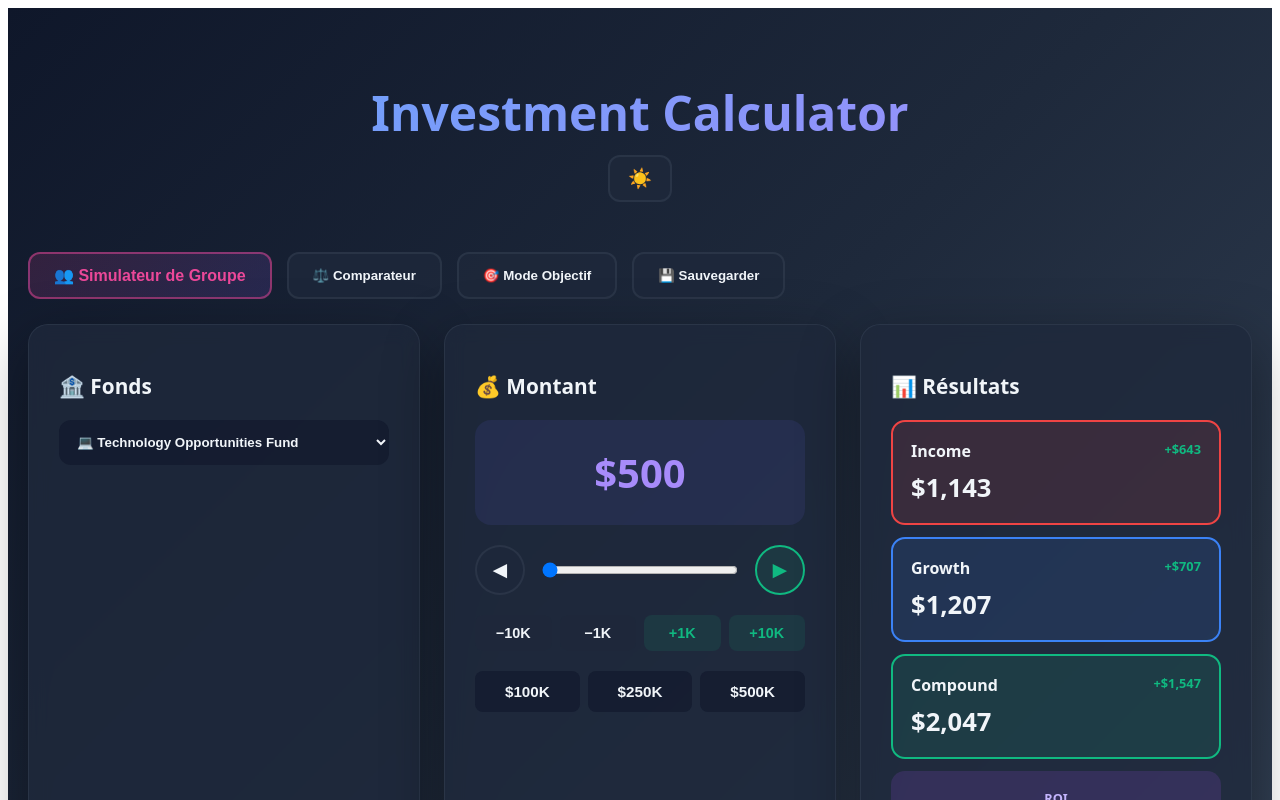
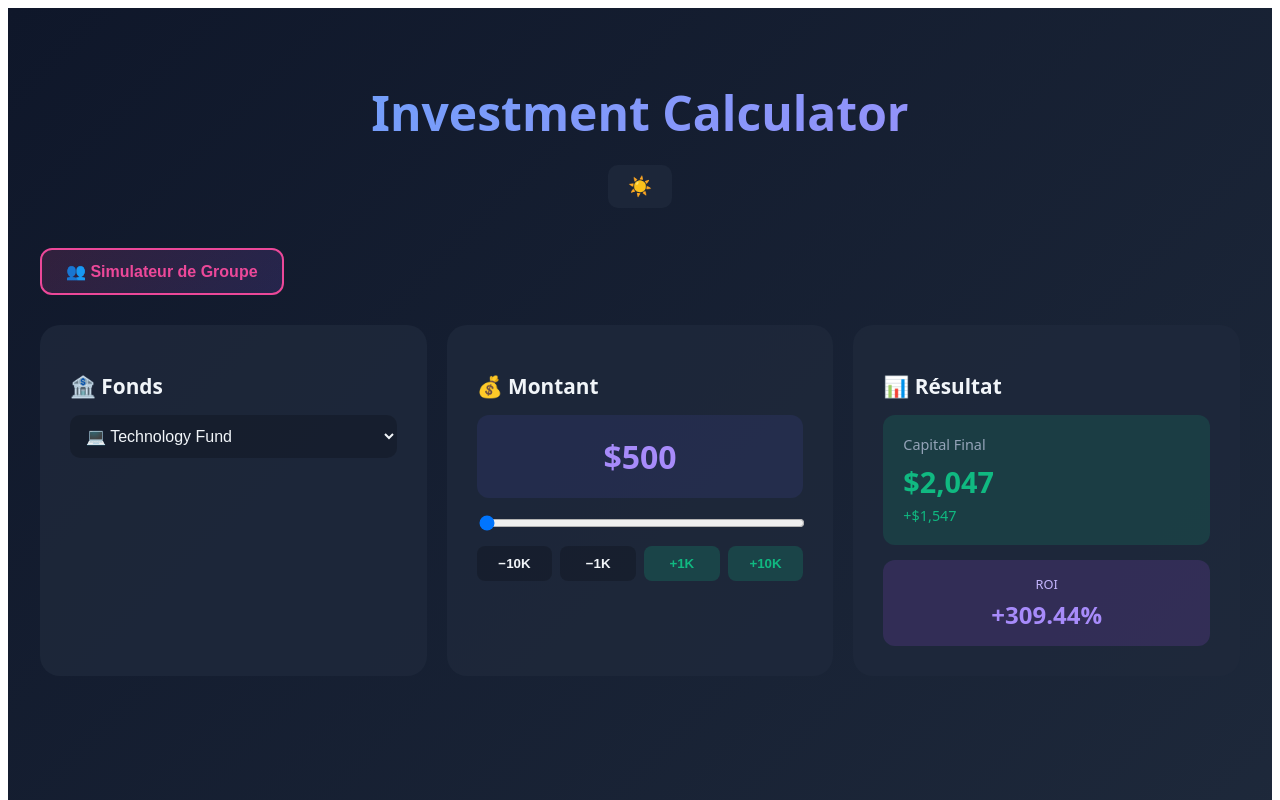
Before and after one commit to Digifab-Git/investment-calculator, a React (Vite) app: page / in a window 1280 px wide. Shown: the top 800 px of the page. Built offline with nearby package versions, Linux system fonts and the light colour scheme.

Commit message:
Update App.jsx

```diff
--- a/src/App.jsx
+++ b/src/App.jsx
@@ -1,364 +1,130 @@
-import React, { useState, useEffect, useRef } from 'react';
+import React, { useState, useEffect } from 'react';
 
 export default function InvestmentCalculator() {
   const funds = [
-    { name: 'Technology Opportunities Fund', rateIncome: 0.005, rateGrowth: 0.0055, minimum: 500, duration: 12, icon: '💻' },
-    { name: 'Energy and Natural Resources Fund', rateIncome: 0.006, rateGrowth: 0.0065, minimum: 10000, duration: 10, icon: '⚡' },
-    { name: 'Health Sciences Opportunities Fund', rateIncome: 0.008, rateGrowth: 0.0085, minimum: 100000, duration: 10, icon: '💊' },
-    { name: 'Fonds pour les Marchés Émergents', rateIncome: 0.009, rateGrowth: 0.010, minimum: 250000, duration: 10, icon: '🌍' },
-    { name: 'Fonds International LGMCORP', rateIncome: 0.012, rateGrowth: 0.0125, minimum: 500000, duration: 10, icon: '🌟' }
+    { name: 'Technology Fund', rateIncome: 0.005, rateGrowth: 0.0055, minimum: 500, duration: 12, icon: '💻' },
+    { name: 'Energy Fund', rateIncome: 0.006, rateGrowth: 0.0065, minimum: 10000, duration: 10, icon: '⚡' },
+    { name: 'Health Fund', rateIncome: 0.008, rateGrowth: 0.0085, minimum: 100000, duration: 10, icon: '💊' },
+    { name: 'Emerging Markets', rateIncome: 0.009, rateGrowth: 0.010, minimum: 250000, duration: 10, icon: '🌍' },
+    { name: 'International Fund', rateIncome: 0.012, rateGrowth: 0.0125, minimum: 500000, duration: 10, icon: '🌟' }
   ];
 
   const [selectedFund, setSelectedFund] = useState(funds[0]);
-  const [amount, setAmount] = useState(selectedFund.minimum);
+  const [amount, setAmount] = useState(500);
   const [darkMode, setDarkMode] = useState(true);
-  const [showHelp, setShowHelp] = useState(false);
-  const [showComparison, setShowComparison] = useState(false);
-  const [compareWith, setCompareWith] = useState(funds[1]);
-  const [showGoalMode, setShowGoalMode] = useState(false);
-  const [targetGain, setTargetGain] = useState(50000);
-  const [savedSimulations, setSavedSimulations] = useState([]);
-  const [showHistory, setShowHistory] = useState(false);
   const [currentView, setCurrentView] = useState('main');
 
-  const isInitialMount = useRef(true);
-
   const theme = darkMode ? {
-    bg: 'linear-gradient(135deg, #0f172a 0%, #1e293b 50%, #334155 100%)',
+    bg: 'linear-gradient(135deg, #0f172a, #1e293b)',
     cardBg: 'rgba(30, 41, 59, 0.8)',
-    cardBorder: 'rgba(148, 163, 184, 0.1)',
     text: '#f1f5f9',
-    textSecondary: '#94a3b8',
-    inputBg: 'rgba(15, 23, 42, 0.6)',
-    hoverBg: 'rgba(148, 163, 184, 0.08)',
-    shadow: '0 20px 60px rgba(0, 0, 0, 0.4)'
+    textSec: '#94a3b8'
   } : {
-    bg: 'linear-gradient(135deg, #f8fafc 0%, #e2e8f0 50%, #cbd5e1 100%)',
+    bg: 'linear-gradient(135deg, #f8fafc, #e2e8f0)',
     cardBg: 'rgba(255, 255, 255, 0.9)',
-    cardBorder: 'rgba(203, 213, 225, 0.4)',
     text: '#0f172a',
-    textSecondary: '#475569',
-    inputBg: 'rgba(248, 250, 252, 0.8)',
-    hoverBg: 'rgba(148, 163, 184, 0.1)',
-    shadow: '0 20px 60px rgba(0, 0, 0, 0.08)'
+    textSec: '#475569'
   };
 
   useEffect(() => {
     setAmount(selectedFund.minimum);
   }, [selectedFund]);
 
-  const calculateWorkingDays = (months) => Math.round(months * 21.4);
-
-  const workingDays = calculateWorkingDays(selectedFund.duration);
-  const maxAmount = Math.max(500000, selectedFund.minimum * 2);
-
-  const dailyGainIncome = amount * selectedFund.rateIncome;
-  const dailyGainGrowth = amount * selectedFund.rateGrowth;
-  const incomeView = amount + (dailyGainIncome * workingDays);
-  const growthView = amount + (dailyGainGrowth * workingDays);
+  const workingDays = Math.round(selectedFund.duration * 21.4);
   const compoundView = amount * Math.pow(1 + selectedFund.rateGrowth, workingDays);
-  const incomeGain = incomeView - amount;
-  const growthGain = growthView - amount;
   const compoundGain = compoundView - amount;
   const roi = ((compoundView - amount) / amount) * 100;
-  const isValid = amount >= selectedFund.minimum;
 
-  const compareWorkingDays = Math.round(compareWith.duration * 30 * 5 / 7);
-  const compareCompoundView = amount * Math.pow(1 + compareWith.rateGrowth, compareWorkingDays);
-  const compareRoi = ((compareCompoundView - amount) / amount) * 100;
+  const formatCurrency = (val) => `$${Math.round(val).toLocaleString()}`;
+  const formatPercent = (val) => `${val.toFixed(2)}%`;
 
-  const calculateRequiredInvestment = () => {
-    return Math.ceil(targetGain / (Math.pow(1 + selectedFund.rateGrowth, workingDays) - 1));
-  };
-
-  const saveSimulation = () => {
-    const newSim = {
-      id: Date.now(),
-      date: new Date().toLocaleString('fr-FR'),
-      fund: selectedFund.name,
-      amount: amount,
-      gain: compoundGain,
-      roi: roi
-    };
-    const updated = [newSim, ...savedSimulations].slice(0, 10);
-    setSavedSimulations(updated);
-    localStorage.setItem('simulationHistory', JSON.stringify(updated));
-    alert('✅ Simulation sauvegardée !');
-  };
-
-  const deleteSimulation = (id) => {
-    const updated = savedSimulations.filter(s => s.id !== id);
-    setSavedSimulations(updated);
-    localStorage.setItem('simulationHistory', JSON.stringify(updated));
-  };
-
-  const formatCurrency = (value) => {
-    return new Intl.NumberFormat('en-US', {
-      style: 'currency',
-      currency: 'USD',
-      minimumFractionDigits: 0,
-      maximumFractionDigits: 0
-    }).format(value);
-  };
-
-  const formatPercent = (value) => `${value.toFixed(2)}%`;
-
-  const Card = ({ children }) => (
-    <div style={{
-      background: theme.cardBg,
-      backdropFilter: 'blur(10px)',
-      borderRadius: '20px',
-      padding: '30px',
-      border: `1px solid ${theme.cardBorder}`,
-      boxShadow: theme.shadow,
-      marginBottom: '20px'
-    }}>
-      {children}
-    </div>
-  );
-
-  // SIMULATEUR DE GROUPE
   if (currentView === 'group') {
-    const [groupMembers] = useState([
-      { id: 1, name: 'Personne A', amount: selectedFund.minimum },
-      { id: 2, name: 'Personne B', amount: selectedFund.minimum }
-    ]);
-
-    const totalInvestment = groupMembers.reduce((sum, m) => sum + m.amount, 0);
-    const groupFinalCapital = totalInvestment * Math.pow(1 + selectedFund.rateGrowth, workingDays);
-    const totalGains = groupFinalCapital - totalInvestment;
+    const totalInv = 1000;
+    const totalGains = totalInv * Math.pow(1 + selectedFund.rateGrowth, workingDays) - totalInv;
 
     return (
-      <div style={{
-        minHeight: '100vh',
-        background: theme.bg,
-        padding: '40px 20px',
-        fontFamily: 'system-ui',
-        color: theme.text
-      }}>
-        <div style={{ maxWidth: '1400px', margin: '0 auto' }}>
-          <button
-            onClick={() => setCurrentView('main')}
-            style={{
-              padding: '12px 24px',
-              borderRadius: '12px',
-              background: theme.cardBg,
-              color: theme.text,
-              fontSize: '1rem',
-              cursor: 'pointer',
-              marginBottom: '20px',
-              fontWeight: '600',
-              border: `2px solid ${theme.cardBorder}`
-            }}
-          >
+      <div style={{ minHeight: '100vh', background: theme.bg, padding: '40px 20px', color: theme.text, fontFamily: 'system-ui' }}>
+        <div style={{ maxWidth: '1200px', margin: '0 auto' }}>
+          <button onClick={() => setCurrentView('main')} style={{ padding: '12px 24px', borderRadius: '12px', background: theme.cardBg, color: theme.text, border: 'none', cursor: 'pointer', marginBottom: '30px', fontSize: '1rem', fontWeight: '600' }}>
             ← Retour
           </button>
 
-          <h1 style={{
-            fontSize: '2.5rem',
-            fontWeight: '800',
-            background: 'linear-gradient(135deg, #ec4899 0%, #8b5cf6 100%)',
-            WebkitBackgroundClip: 'text',
-            WebkitTextFillColor: 'transparent',
-            marginBottom: '10px'
-          }}>
+          <h1 style={{ fontSize: '2.5rem', fontWeight: '800', background: 'linear-gradient(135deg, #ec4899, #8b5cf6)', WebkitBackgroundClip: 'text', WebkitTextFillColor: 'transparent', marginBottom: '30px' }}>
             👥 Simulateur de Groupe
           </h1>
-          <p style={{ fontSize: '1.1rem', color: theme.textSecondary, marginBottom: '30px' }}>
-            Investissement collectif
-          </p>
 
-          <Card>
-            <h2 style={{ fontSize: '1.3rem', fontWeight: '700', marginBottom: '20px' }}>
-              🏦 Fonds
-            </h2>
-            <div style={{
-              padding: '20px',
-              background: 'rgba(99, 102, 241, 0.1)',
-              borderRadius: '12px'
-            }}>
-              <div style={{ fontSize: '1.2rem', fontWeight: '700', color: '#a78bfa' }}>
-                {selectedFund.icon} {selectedFund.name}
+          <div style={{ background: theme.cardBg, borderRadius: '20px', padding: '30px', marginBottom: '20px' }}>
+            <h2 style={{ fontSize: '1.3rem', marginBottom: '15px' }}>📊 Résumé</h2>
+            <div style={{ display: 'grid', gridTemplateColumns: 'repeat(auto-fit, minmax(200px, 1fr))', gap: '20px' }}>
+              <div style={{ padding: '20px', background: 'rgba(99, 102, 241, 0.15)', borderRadius: '12px' }}>
+                <div style={{ fontSize: '0.9rem', color: theme.textSec, marginBottom: '8px' }}>💰 Total Investi</div>
+                <div style={{ fontSize: '2rem', fontWeight: '800', color: '#a78bfa' }}>{formatCurrency(totalInv)}</div>
               </div>
+              <div style={{ padding: '20px', background: 'rgba(16, 185, 129, 0.15)', borderRadius: '12px' }}>
+                <div style={{ fontSize: '0.9rem', color: theme.textSec, marginBottom: '8px' }}>🎯 Gains</div>
+                <div style={{ fontSize: '2rem', fontWeight: '800', color: '#10b981' }}>{formatCurrency(totalGains)}</div>
               </div>
-          </Card>
-
-          <Card>
-            <h2 style={{ fontSize: '1.3rem', fontWeight: '700', marginBottom: '20px' }}>
-              👥 Membres
-            </h2>
-            {groupMembers.map((member, index) => (
-              <div key={member.id} style={{
-                padding: '20px',
-                background: 'rgba(255, 255, 255, 0.05)',
-                borderRadius: '12px',
-                marginBottom: '15px',
-                display: 'flex',
-                alignItems: 'center',
-                gap: '15px'
-              }}>
-                <div style={{
-                  width: '50px',
-                  height: '50px',
-                  borderRadius: '50%',
-                  background: 'linear-gradient(135deg, #ec4899, #8b5cf6)',
-                  display: 'flex',
-                  alignItems: 'center',
-                  justifyContent: 'center',
-                  fontSize: '1.3rem',
-                  color: 'white'
-                }}>
-                  {String.fromCharCode(65 + index)}
-                </div>
-                <div>
-                  <div style={{ fontSize: '1rem', fontWeight: '600' }}>{member.name}</div>
-                  <div style={{ fontSize: '1.2rem', fontWeight: '800', color: '#10b981' }}>
-                    {formatCurrency(member.amount)}
+              <div style={{ padding: '20px', background: 'rgba(236, 72, 153, 0.15)', borderRadius: '12px' }}>
+                <div style={{ fontSize: '0.9rem', color: theme.textSec, marginBottom: '8px' }}>🚀 Final</div>
+                <div style={{ fontSize: '2rem', fontWeight: '800', color: '#ec4899' }}>{formatCurrency(totalInv + totalGains)}</div>
               </div>
             </div>
           </div>
-            ))}
-          </Card>
-
-          <Card>
-            <h2 style={{ fontSize: '1.3rem', fontWeight: '700', marginBottom: '20px' }}>
-              📊 Résumé
-            </h2>
-            <div style={{ display: 'grid', gridTemplateColumns: 'repeat(auto-fit, minmax(250px, 1fr))', gap: '20px' }}>
-              <div style={{ padding: '20px', background: 'rgba(99, 102, 241, 0.15)', borderRadius: '14px' }}>
-                <div style={{ fontSize: '0.9rem', color: theme.textSecondary, marginBottom: '8px' }}>💰 Total</div>
-                <div style={{ fontSize: '2rem', fontWeight: '800', color: '#a78bfa' }}>{formatCurrency(totalInvestment)}</div>
-              </div>
-              <div style={{ padding: '20px', background: 'rgba(16, 185, 129, 0.15)', borderRadius: '14px' }}>
-                <div style={{ fontSize: '0.9rem', color: theme.textSecondary, marginBottom: '8px' }}>🎯 Gains</div>
-                <div style={{ fontSize: '2rem', fontWeight: '800', color: '#10b981' }}>{formatCurrency(totalGains)}</div>
-              </div>
-              <div style={{ padding: '20px', background: 'rgba(236, 72, 153, 0.15)', borderRadius: '14px' }}>
-                <div style={{ fontSize: '0.9rem', color: theme.textSecondary, marginBottom: '8px' }}>🚀 Final</div>
-                <div style={{ fontSize: '2rem', fontWeight: '800', color: '#ec4899' }}>{formatCurrency(groupFinalCapital)}</div>
-              </div>
-            </div>
-          </Card>
         </div>
       </div>
     );
   }
 
-  // PAGE PRINCIPALE
   return (
-    <div style={{
-      minHeight: '100vh',
-      background: theme.bg,
-      padding: '40px 20px',
-      fontFamily: 'system-ui',
-      color: theme.text
-    }}>
-      <div style={{ maxWidth: '1400px', margin: '0 auto' }}>
-        <div style={{ textAlign: 'center', marginBottom: '50px' }}>
-          <h1 style={{
-            fontSize: '3rem',
-            fontWeight: '800',
-            background: 'linear-gradient(135deg, #60a5fa 0%, #a78bfa 100%)',
-            WebkitBackgroundClip: 'text',
-            WebkitTextFillColor: 'transparent',
-            marginBottom: '10px'
-          }}>
+    <div style={{ minHeight: '100vh', background: theme.bg, padding: '40px 20px', color: theme.text, fontFamily: 'system-ui' }}>
+      <div style={{ maxWidth: '1200px', margin: '0 auto' }}>
+        <div style={{ textAlign: 'center', marginBottom: '40px' }}>
+          <h1 style={{ fontSize: '3rem', fontWeight: '800', background: 'linear-gradient(135deg, #60a5fa, #a78bfa)', WebkitBackgroundClip: 'text', WebkitTextFillColor: 'transparent', marginBottom: '20px' }}>
             Investment Calculator
           </h1>
-          <button onClick={() => setDarkMode(!darkMode)} style={{ padding: '10px 18px', borderRadius: '12px', border: `2px solid ${theme.cardBorder}`, background: theme.cardBg, color: theme.text, fontSize: '1.2rem', cursor: 'pointer' }}>
+          <button onClick={() => setDarkMode(!darkMode)} style={{ padding: '10px 20px', borderRadius: '10px', background: theme.cardBg, color: theme.text, border: 'none', cursor: 'pointer', fontSize: '1.2rem' }}>
             {darkMode ? '☀️' : '🌙'}
           </button>
         </div>
 
-        <div style={{ display: 'flex', gap: '15px', marginBottom: '25px', flexWrap: 'wrap' }}>
-          <button
-            onClick={() => setCurrentView('group')}
-            style={{
-              padding: '12px 24px',
-              borderRadius: '12px',
-              border: '2px solid rgba(236, 72, 153, 0.5)',
-              background: 'linear-gradient(135deg, rgba(236, 72, 153, 0.15), rgba(139, 92, 246, 0.15))',
-              color: '#ec4899',
-              fontSize: '1rem',
-              cursor: 'pointer',
-              fontWeight: '700'
-            }}
-          >
+        <button onClick={() => setCurrentView('group')} style={{ padding: '12px 24px', borderRadius: '12px', border: '2px solid #ec4899', background: 'linear-gradient(135deg, rgba(236, 72, 153, 0.15), rgba(139, 92, 246, 0.15))', color: '#ec4899', fontSize: '1rem', cursor: 'pointer', fontWeight: '700', marginBottom: '30px' }}>
           👥 Simulateur de Groupe
         </button>
-          <button onClick={() => { setShowComparison(!showComparison); setShowGoalMode(false); setShowHistory(false); }} style={{ padding: '12px 24px', borderRadius: '12px', border: `2px solid ${theme.cardBorder}`, background: theme.cardBg, color: theme.text, cursor: 'pointer', fontWeight: '600' }}>
-            ⚖️ Comparateur
-          </button>
-          <button onClick={() => { setShowGoalMode(!showGoalMode); setShowComparison(false); setShowHistory(false); }} style={{ padding: '12px 24px', borderRadius: '12px', border: `2px solid ${theme.cardBorder}`, background: theme.cardBg, color: theme.text, cursor: 'pointer', fontWeight: '600' }}>
-            🎯 Mode Objectif
-          </button>
-          <button onClick={saveSimulation} disabled={!isValid} style={{ padding: '12px 24px', borderRadius: '12px', border: `2px solid ${theme.cardBorder}`, background: theme.cardBg, color: theme.text, cursor: 'pointer', fontWeight: '600', opacity: isValid ? 1 : 0.5 }}>
-            💾 Sauvegarder
-          </button>
+
+        <div style={{ display: 'grid', gridTemplateColumns: 'repeat(auto-fit, minmax(300px, 1fr))', gap: '20px' }}>
+          <div style={{ background: theme.cardBg, borderRadius: '20px', padding: '30px' }}>
+            <h2 style={{ fontSize: '1.3rem', marginBottom: '15px' }}>🏦 Fonds</h2>
+            <select value={selectedFund.name} onChange={(e) => setSelectedFund(funds.find(f => f.name === e.target.value))} style={{ width: '100%', padding: '12px', borderRadius: '10px', background: 'rgba(0,0,0,0.2)', color: theme.text, border: 'none', fontSize: '1rem', cursor: 'pointer' }}>
+              {funds.map(f => <option key={f.name} value={f.name}>{f.icon} {f.name}</option>)}
+            </select>
           </div>
 
-        <div style={{ display: 'grid', gridTemplateColumns: 'repeat(auto-fit, minmax(350px, 1fr))', gap: '24px' }}>
-          <Card>
-            <h2 style={{ fontSize: '1.3rem', fontWeight: '700', marginBottom: '20px' }}>🏦 Fonds</h2>
-            <select value={selectedFund.name} onChange={(e) => setSelectedFund(funds.find(f => f.name === e.target.value))} style={{ width: '100%', padding: '14px', borderRadius: '12px', background: theme.inputBg, color: theme.text, fontWeight: '600', cursor: 'pointer', border: 'none' }}>
-              {funds.map(fund => <option key={fund.name} value={fund.name}>{fund.icon} {fund.name}</option>)}
-            </select>
-          </Card>
-
-          <Card>
-            <h2 style={{ fontSize: '1.3rem', fontWeight: '700', marginBottom: '20px' }}>💰 Montant</h2>
-            <div style={{ textAlign: 'center', padding: '25px', background: 'rgba(99, 102, 241, 0.1)', borderRadius: '16px', marginBottom: '20px' }}>
-              <div style={{ fontSize: '2.5rem', fontWeight: '800', color: '#a78bfa' }}>{formatCurrency(amount)}</div>
+          <div style={{ background: theme.cardBg, borderRadius: '20px', padding: '30px' }}>
+            <h2 style={{ fontSize: '1.3rem', marginBottom: '15px' }}>💰 Montant</h2>
+            <div style={{ textAlign: 'center', padding: '20px', background: 'rgba(99, 102, 241, 0.1)', borderRadius: '12px', marginBottom: '15px' }}>
+              <div style={{ fontSize: '2rem', fontWeight: '800', color: '#a78bfa' }}>{formatCurrency(amount)}</div>
             </div>
-
-            <div style={{ marginBottom: '20px' }}>
-              <div style={{ display: 'flex', alignItems: 'center', gap: '15px' }}>
-                <button onClick={() => setAmount(Math.max(selectedFund.minimum, amount - 1000))} style={{ width: '50px', height: '50px', borderRadius: '50%', border: `2px solid ${theme.cardBorder}`, background: theme.cardBg, color: theme.text, fontSize: '1.5rem', cursor: 'pointer' }}>◄</button>
-                <input type="range" min={selectedFund.minimum} max={maxAmount} step={1000} value={amount} onChange={(e) => setAmount(Number(e.target.value))} style={{ flex: 1 }} />
-                <button onClick={() => setAmount(Math.min(maxAmount, amount + 1000))} style={{ width: '50px', height: '50px', borderRadius: '50%', border: '2px solid #10b981', background: 'rgba(16, 185, 129, 0.1)', color: '#10b981', fontSize: '1.5rem', cursor: 'pointer' }}>►</button>
+            <input type="range" min={selectedFund.minimum} max={500000} step={1000} value={amount} onChange={(e) => setAmount(Number(e.target.value))} style={{ width: '100%', marginBottom: '15px' }} />
+            <div style={{ display: 'grid', gridTemplateColumns: 'repeat(4, 1fr)', gap: '8px' }}>
+              <button onClick={() => setAmount(Math.max(selectedFund.minimum, amount - 10000))} style={{ padding: '10px', borderRadius: '8px', background: 'rgba(0,0,0,0.2)', color: theme.text, border: 'none', cursor: 'pointer', fontWeight: '700' }}>−10K</button>
+              <button onClick={() => setAmount(Math.max(selectedFund.minimum, amount - 1000))} style={{ padding: '10px', borderRadius: '8px', background: 'rgba(0,0,0,0.2)', color: theme.text, border: 'none', cursor: 'pointer', fontWeight: '700' }}>−1K</button>
+              <button onClick={() => setAmount(Math.min(500000, amount + 1000))} style={{ padding: '10px', borderRadius: '8px', background: 'rgba(16, 185, 129, 0.2)', color: '#10b981', border: 'none', cursor: 'pointer', fontWeight: '700' }}>+1K</button>
+              <button onClick={() => setAmount(Math.min(500000, amount + 10000))} style={{ padding: '10px', borderRadius: '8px', background: 'rgba(16, 185, 129, 0.2)', color: '#10b981', border: 'none', cursor: 'pointer', fontWeight: '700' }}>+10K</button>
             </div>
           </div>
 
-            <div style={{ display: 'grid', gridTemplateColumns: 'repeat(4, 1fr)', gap: '8px', marginBottom: '20px' }}>
-              <button onClick={() => setAmount(Math.max(selectedFund.minimum, amount - 10000))} style={{ padding: '10px', borderRadius: '8px', background: theme.cardBg, color: theme.text, fontSize: '0.9rem', fontWeight: '700', cursor: 'pointer', border: 'none' }}>−10K</button>
-              <button onClick={() => setAmount(Math.max(selectedFund.minimum, amount - 1000))} style={{ padding: '10px', borderRadius: '8px', background: theme.cardBg, color: theme.text, fontSize: '0.9rem', fontWeight: '700', cursor: 'pointer', border: 'none' }}>−1K</button>
-              <button onClick={() => setAmount(Math.min(maxAmount, amount + 1000))} style={{ padding: '10px', borderRadius: '8px', background: 'rgba(16, 185, 129, 0.1)', color: '#10b981', fontSize: '0.9rem', fontWeight: '700', cursor: 'pointer', border: 'none' }}>+1K</button>
-              <button onClick={() => setAmount(Math.min(maxAmount, amount + 10000))} style={{ padding: '10px', borderRadius: '8px', background: 'rgba(16, 185, 129, 0.1)', color: '#10b981', fontSize: '0.9rem', fontWeight: '700', cursor: 'pointer', border: 'none' }}>+10K</button>
+          <div style={{ background: theme.cardBg, borderRadius: '20px', padding: '30px' }}>
+            <h2 style={{ fontSize: '1.3rem', marginBottom: '15px' }}>📊 Résultat</h2>
+            <div style={{ padding: '20px', background: 'rgba(16, 185, 129, 0.15)', borderRadius: '12px', marginBottom: '15px' }}>
+              <div style={{ fontSize: '0.9rem', color: theme.textSec, marginBottom: '8px' }}>Capital Final</div>
+              <div style={{ fontSize: '1.8rem', fontWeight: '800', color: '#10b981' }}>{formatCurrency(compoundView)}</div>
+              <div style={{ fontSize: '0.9rem', color: '#10b981', marginTop: '5px' }}>+{formatCurrency(compoundGain)}</div>
             </div>
-
-            <div style={{ display: 'grid', gridTemplateColumns: 'repeat(3, 1fr)', gap: '8px' }}>
-              <button onClick={() => setAmount(100000)} disabled={selectedFund.minimum > 100000} style={{ padding: '12px', borderRadius: '8px', background: theme.inputBg, color: theme.text, fontSize: '0.95rem', fontWeight: '700', cursor: 'pointer', border: 'none', opacity: selectedFund.minimum > 100000 ? 0.5 : 1 }}>$100K</button>
-              <button onClick={() => setAmount(250000)} disabled={selectedFund.minimum > 250000} style={{ padding: '12px', borderRadius: '8px', background: theme.inputBg, color: theme.text, fontSize: '0.95rem', fontWeight: '700', cursor: 'pointer', border: 'none', opacity: selectedFund.minimum > 250000 ? 0.5 : 1 }}>$250K</button>
-              <button onClick={() => setAmount(500000)} style={{ padding: '12px', borderRadius: '8px', background: theme.inputBg, color: theme.text, fontSize: '0.95rem', fontWeight: '700', cursor: 'pointer', border: 'none' }}>$500K</button>
-            </div>
-          </Card>
-
-          <Card>
-            <h2 style={{ fontSize: '1.3rem', fontWeight: '700', marginBottom: '20px' }}>📊 Résultats</h2>
-            {!isValid ? (
-              <div style={{ padding: '40px', textAlign: 'center', color: theme.textSecondary }}>Ajustez le montant</div>
-            ) : (
-              <div style={{ display: 'grid', gap: '12px' }}>
-                {[
-                  { label: 'Income', value: incomeView, gain: incomeGain, color: '#ef4444' },
-                  { label: 'Growth', value: growthView, gain: growthGain, color: '#3b82f6' },
-                  { label: 'Compound', value: compoundView, gain: compoundGain, color: '#10b981' }
-                ].map((view) => (
-                  <div key={view.label} style={{ padding: '18px', background: `${view.color}20`, borderRadius: '14px', border: `2px solid ${view.color}` }}>
-                    <div style={{ display: 'flex', justifyContent: 'space-between', marginBottom: '8px' }}>
-                      <span style={{ fontWeight: '600' }}>{view.label}</span>
-                      <span style={{ fontSize: '0.8rem', color: '#10b981', fontWeight: '600' }}>+{formatCurrency(view.gain)}</span>
-                    </div>
-                    <div style={{ fontSize: '1.6rem', fontWeight: '800' }}>{formatCurrency(view.value)}</div>
-                  </div>
-                ))}
-                <div style={{ padding: '18px', background: 'rgba(168, 85, 247, 0.15)', borderRadius: '14px', textAlign: 'center' }}>
-                  <div style={{ fontSize: '0.8rem', color: '#c4b5fd', marginBottom: '5px', fontWeight: '600' }}>ROI</div>
-                  <div style={{ fontSize: '2rem', fontWeight: '800', color: '#a78bfa' }}>+{formatPercent(roi)}</div>
+            <div style={{ padding: '15px', background: 'rgba(168, 85, 247, 0.15)', borderRadius: '12px', textAlign: 'center' }}>
+              <div style={{ fontSize: '0.8rem', color: '#c4b5fd', marginBottom: '5px' }}>ROI</div>
+              <div style={{ fontSize: '1.5rem', fontWeight: '800', color: '#a78bfa' }}>+{formatPercent(roi)}</div>
             </div>
           </div>
-            )}
-          </Card>
         </div>
       </div>
     </div>
```
Lines whose indentation alone changed are shown as unchanged.
